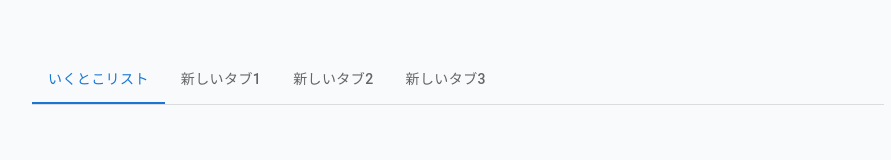
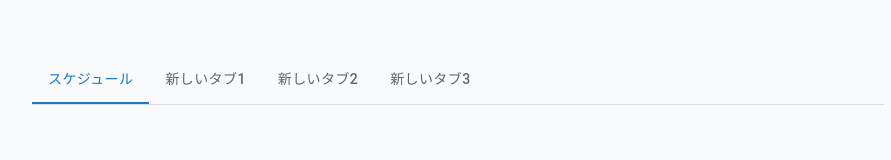
Before and after one commit to nakanoa02/myTravel, a React (Vite) app: page / in a window 1280 px wide. Shown: the top 160 px of the page, without its empty margins (182-1073 px from the left). Built offline with nearby package versions, Linux system fonts and the light colour scheme.

Commit message:
Rename tab title

```diff
--- a/src/App.tsx
+++ b/src/App.tsx
@@ -22,7 +22,7 @@ function App() {
           variant="scrollable"
           scrollButtons="auto"
         >
-          <Tab label="いくとこリスト" />
+          <Tab label="スケジュール" />
           <Tab label="新しいタブ1" />
           <Tab label="新しいタブ2" />
           <Tab label="新しいタブ3" />
```
